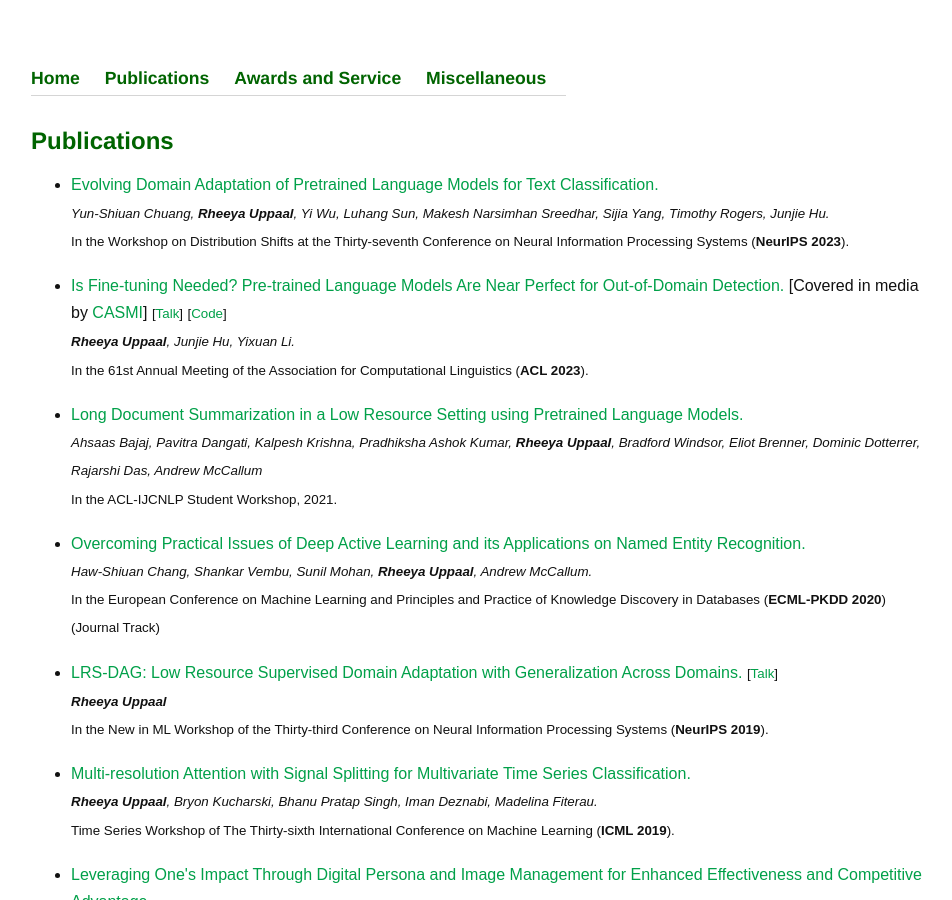
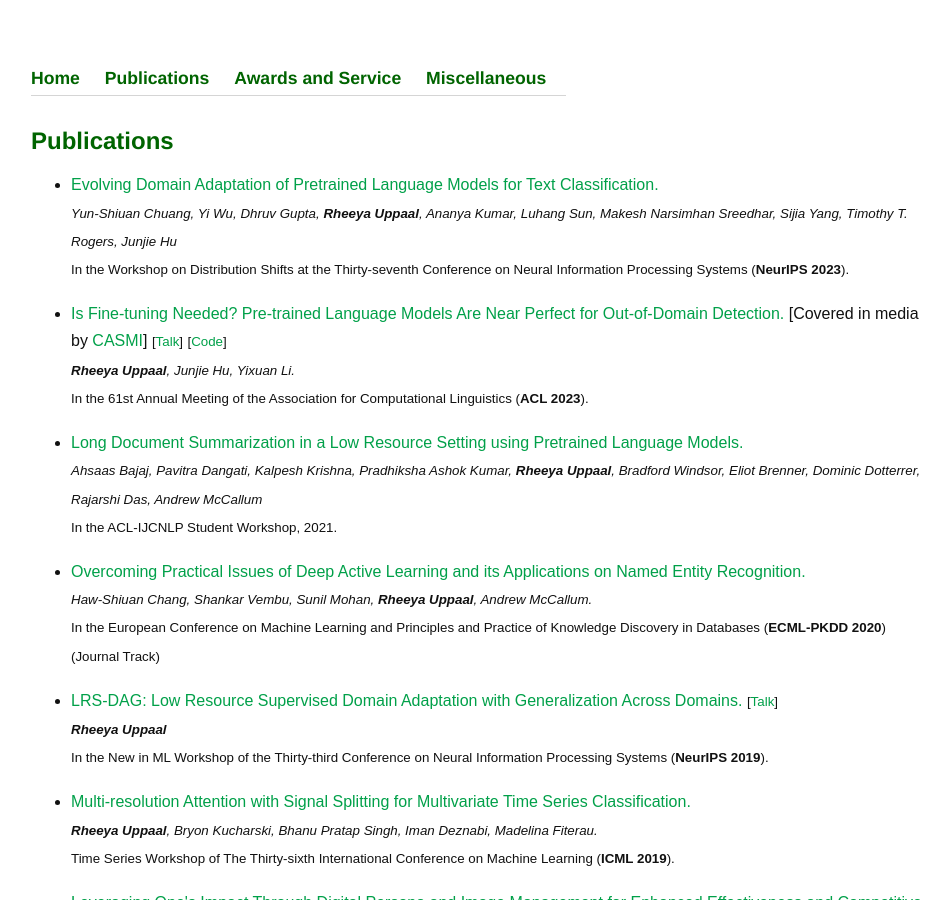
Before and after one commit to Uppaal/Uppaal.github.io, a Jekyll site: the page built from publications.html, in a window 1280 px wide and 900 px high. Shown: the whole window, without its empty margins (161-1113 px from the left). Built offline with Jekyll 4.4.1, drawn with Linux system fonts in a browser that asks for light colours.

Commit message:
Update publications.html

```diff
--- a/publications.html
+++ b/publications.html
@@ -16,7 +16,7 @@ title: Publications
 
 	<h1>Publications</h1>
 	<ul>
-	<li><a href="https://neurips.cc/virtual/2023/80530">Evolving Domain Adaptation of Pretrained Language Models for Text Classification.</a> <br><small><i>Yun-Shiuan Chuang, <b>Rheeya Uppaal</b>, Yi Wu, Luhang Sun, Makesh Narsimhan Sreedhar, Sijia Yang, Timothy Rogers, Junjie Hu.</i><br>In the Workshop on Distribution Shifts at the Thirty-seventh Conference on Neural Information Processing Systems (<b>NeurIPS 2023</b>).</small></li>
+	<li><a href="https://arxiv.org/abs/2311.09661">Evolving Domain Adaptation of Pretrained Language Models for Text Classification.</a> <br><small><i>Yun-Shiuan Chuang, Yi Wu, Dhruv Gupta, <b>Rheeya Uppaal</b>, Ananya Kumar, Luhang Sun, Makesh Narsimhan Sreedhar, Sijia Yang, Timothy T. Rogers, Junjie Hu</i><br>In the Workshop on Distribution Shifts at the Thirty-seventh Conference on Neural Information Processing Systems (<b>NeurIPS 2023</b>).</small></li>
 	<li><a href="https://aclanthology.org/2023.acl-long.717/">Is Fine-tuning Needed? Pre-trained Language Models Are Near Perfect for Out-of-Domain Detection.</a> [Covered in media by <a href="https://casmi.northwestern.edu/news/articles/2023/study-finds-simple-method-can-improve-safety-for-language-models.html">CASMI</a>] <small>[<a href="https://youtu.be/iVfXGQ0iwzQ">Talk</a>]</small> <small>[<a href="https://github.com/Uppaal/lm-ood">Code</a>]</small> <br><small><i><b>Rheeya Uppaal</b>, Junjie Hu, Yixuan Li.</i><br>In the 61st Annual Meeting of the Association for Computational Linguistics (<b>ACL 2023</b>).</small></li>
 	<li><a href="https://arxiv.org/abs/2103.00751">Long Document Summarization in a Low Resource Setting using Pretrained Language Models.</a><br><small><i>Ahsaas Bajaj, Pavitra Dangati, Kalpesh Krishna, Pradhiksha Ashok Kumar, <b>Rheeya Uppaal</b>, Bradford Windsor, Eliot Brenner, Dominic Dotterrer, Rajarshi Das, Andrew McCallum</i><br>In the ACL-IJCNLP Student Workshop, 2021.</small></li>
 	<li><a href="https://arxiv.org/abs/1911.07335">Overcoming Practical Issues of Deep Active Learning and its Applications on Named Entity Recognition.</a><br><small><i>Haw-Shiuan Chang, Shankar Vembu, Sunil Mohan, <b>Rheeya Uppaal</b>, Andrew McCallum.</i><br>In the European Conference on Machine Learning and Principles and Practice of Knowledge Discovery in Databases (<b>ECML-PKDD 2020</b>) (Journal Track)</small></li>
```
